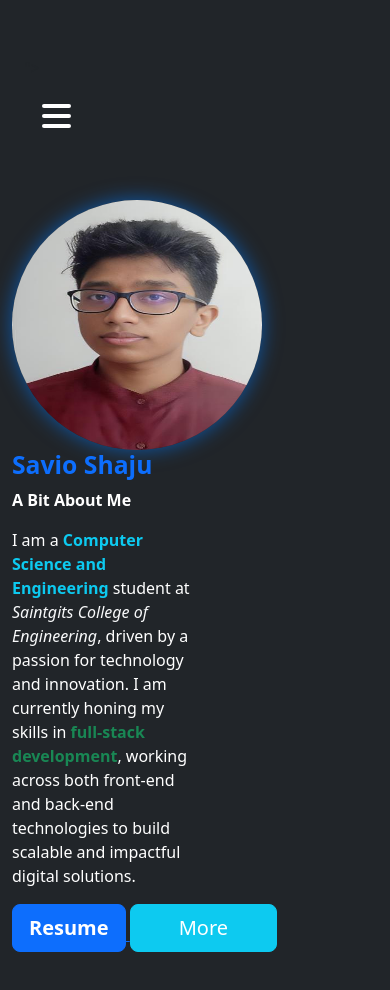
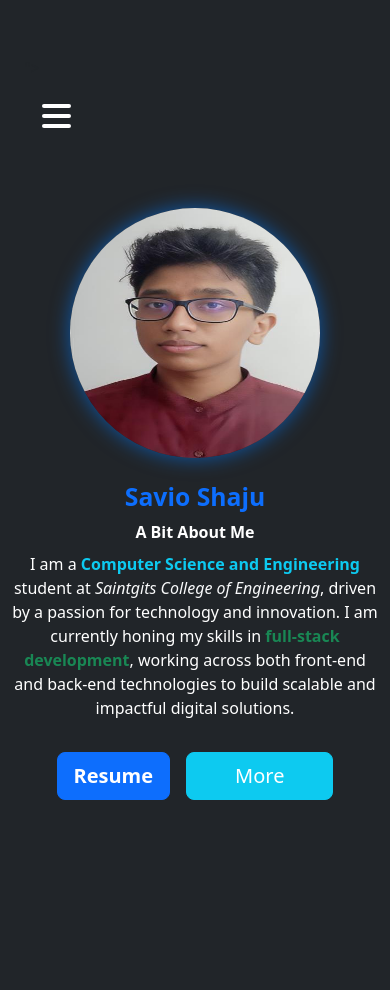
Before and after one commit to savioshaju/personal-portfolio, a plain HTML site: page index.html in a window 390 px wide. After the commit the page ends 856 px from the top, so only its background shows below. Drawn offline with nearby package versions, Linux system fonts and the light colour scheme.

Commit message:
phonenumber

```diff
--- a/index.html
+++ b/index.html
@@ -71,21 +71,18 @@
     </div>
     <!-- Hero Section Starts -->
     <div class="container py-4   about-body">
-        <div class="row aling-items-center">
-            <div class="col-md-6  order-md-2">
+        <div class="row justify-content-center align-items-center">
+            <div class="col-md-6 py-2 text-center order-md-2">
                 <img src="images/savio.jpg" alt="Savio" class="img-fluid"
                     style="height: 250px; width: 250px; border-radius: 50%; box-shadow: 0 0 20px rgba(0, 123, 255, 0.6);" />
-
-
             </div>
-            <div class="col-md-6">
+            <div class="col-lg-6 col-md-6 py-3 d-flex flex-column justify-content-center align-items-center">
                 <h2><span class="text-primary fw-bold">Savio Shaju</span></h2>
 
-                <p class="card-text fw-bold text-white text-capitalize">
+                <p class="fw-bold text-white text-capitalize mb-2">
                     A bit about me
                 </p>
-
-                <p class="card-text text-white w-50">
+                <p class="card-text text-white text-center" style="max-width: 400px;">
                     I am a <span class="text-info fw-bold">Computer Science and Engineering</span> student at
                     <span class="fst-italic text-light">Saintgits College of Engineering</span>, driven by a passion for
                     technology and innovation.
@@ -94,6 +91,8 @@
                     and back-end technologies
                     to build scalable and impactful digital solutions.
                 </p>
+                <div class="d-flex flex-wrap justify-content-center gap-3 mt-3">
+
 
                     <a href="images/Savio_Shaju.pdf" download="Savio_Shaju_resume">
                         <button class="btn btn-primary btn-lg text-white fw-bold mb-3 text-capitalize">
@@ -107,6 +106,7 @@
                         </button>
                     </a>
                 </div>
+            </div>
 
         </div>
     </div>
```
Lines whose indentation alone changed are shown as unchanged.
